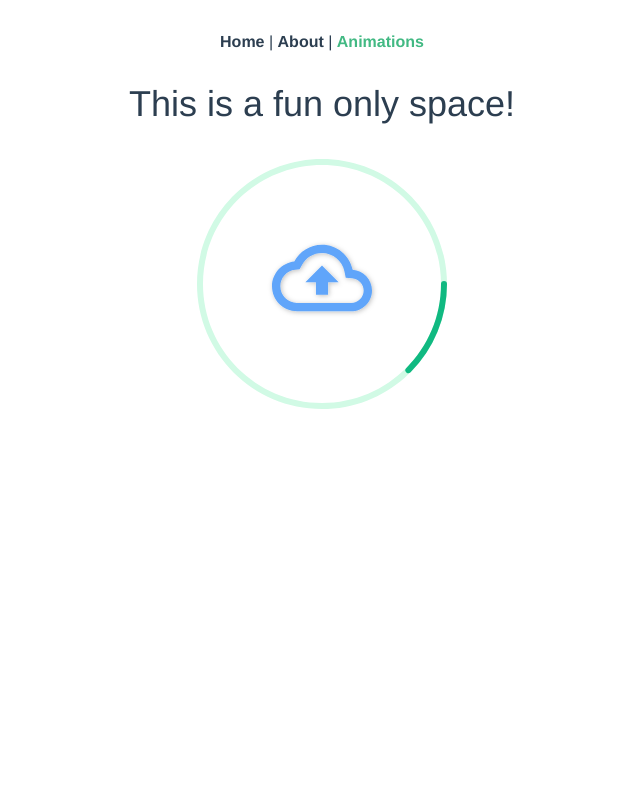
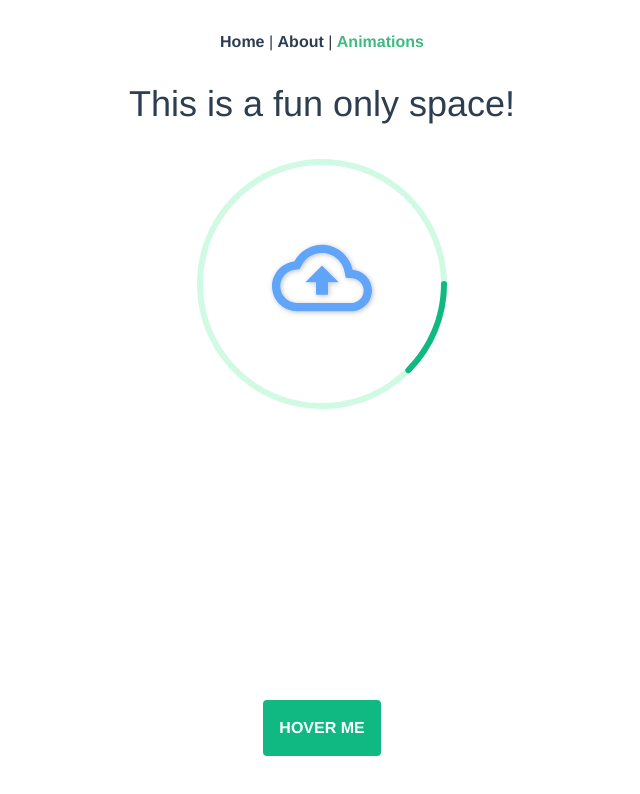
Before and after one commit to daniel-hampton/vue3-playground, a Vue app: page /animations in a window 1280 px wide. Shown: the top 794 px of the page, without its empty margins (318-958 px from the left). Built offline with nearby package versions, Linux system fonts and the light colour scheme.

Commit message:
Added 'hover' button.

```diff
--- a/src/views/Animations.vue
+++ b/src/views/Animations.vue
@@ -1,11 +1,20 @@
 <template>
-  <div class="about">
+  <div class="about mb-64">
     <h1>This is a fun only space!</h1>
     <div>
       <IconfloatingLoader
         class="mx-auto text-green-100 deep-animation"
         style="width: 320px; height: 320px"
       />
+    </div>
+    <div class="mt-64">
+      <button
+        class="p-4 text-white font-bold uppercase bg-green-500 rounded
+        hover:shadow-xl transform hover:-translate-y-1 all
+        duration-100"
+      >
+        Hover Me
+      </button>
     </div>
   </div>
 </template>
```
